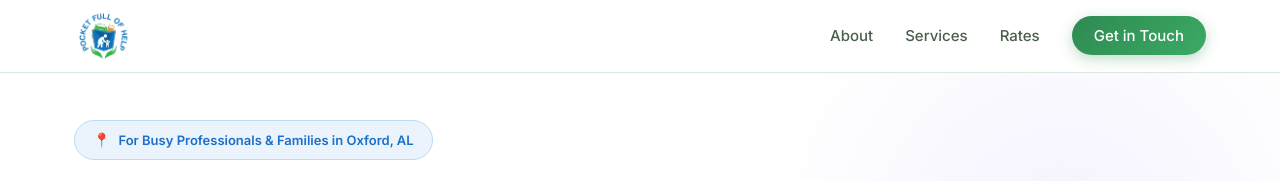
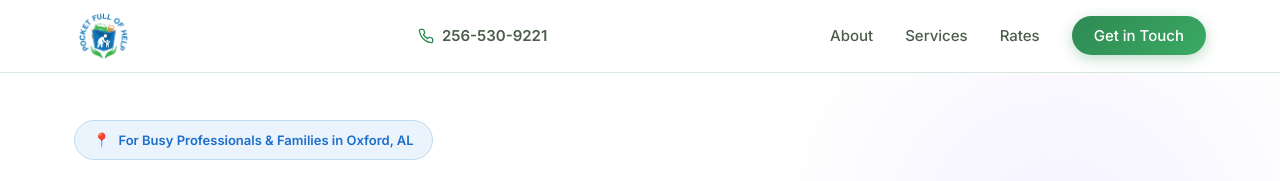
Before and after one commit to goldenbird-labs/pocket-full-of-help-demo, a website: page index.html in a window 1280 px wide. Shown: the top 181 px of the page. Drawn offline with nearby package versions, Linux system fonts and the light colour scheme.

Commit message:
Add phone number to desktop nav bar
- Show a clickable phone link with icon between the logo and nav links
- Hidden on mobile, where the hero contact strip already surfaces it

```diff
--- a/index.html
+++ b/index.html
@@ -16,6 +16,10 @@
     <div class="nav-inner">
       <a href="#home" class="logo">
         <img src="pocket full logo.png" alt="Pocket Full of Help" class="logo-img" />
+      </a>
+      <a href="tel:2565309221" class="nav-phone">
+        <svg width="16" height="16" viewBox="0 0 24 24" fill="none" stroke="currentColor" stroke-width="2" stroke-linecap="round" stroke-linejoin="round"><path d="M22 16.92v3a2 2 0 0 1-2.18 2 19.79 19.79 0 0 1-8.63-3.07 19.5 19.5 0 0 1-6-6 19.79 19.79 0 0 1-3.07-8.67A2 2 0 0 1 4.11 2h3a2 2 0 0 1 2 1.72 12.84 12.84 0 0 0 .7 2.81 2 2 0 0 1-.45 2.11L8.09 9.91a16 16 0 0 0 6 6l1.27-1.27a2 2 0 0 1 2.11-.45 12.84 12.84 0 0 0 2.81.7A2 2 0 0 1 22 16.92z"/></svg>
+        <span>256-530-9221</span>
       </a>
       <ul class="nav-links">
         <li><a href="#about">About</a></li>
--- a/style.css
+++ b/style.css
@@ -107,6 +107,13 @@ ul { list-style: none; }
   height: 72px; display: flex; align-items: center; justify-content: space-between;
 }
 .logo-img { height: 48px; width: auto; display: block; }
+.nav-phone {
+  display: flex; align-items: center; gap: 8px;
+  color: var(--text-2); font-size: 15px; font-weight: 600;
+  transition: color 0.2s;
+}
+.nav-phone svg { color: var(--green); flex-shrink: 0; }
+.nav-phone:hover { color: var(--green-dark); }
 .nav-links { display: flex; align-items: center; gap: 32px; }
 .nav-links a { font-size: 15px; font-weight: 500; color: var(--text-2); transition: color 0.2s; }
 .nav-links a:hover { color: var(--blue); }
@@ -559,6 +566,7 @@ body::after {
 
   /* --- Nav --- */
   .nav-links { display: none; }
+  .nav-phone { display: none; }
   .hamburger { display: flex; }
   .logo-img { height: 38px; }
 
```
